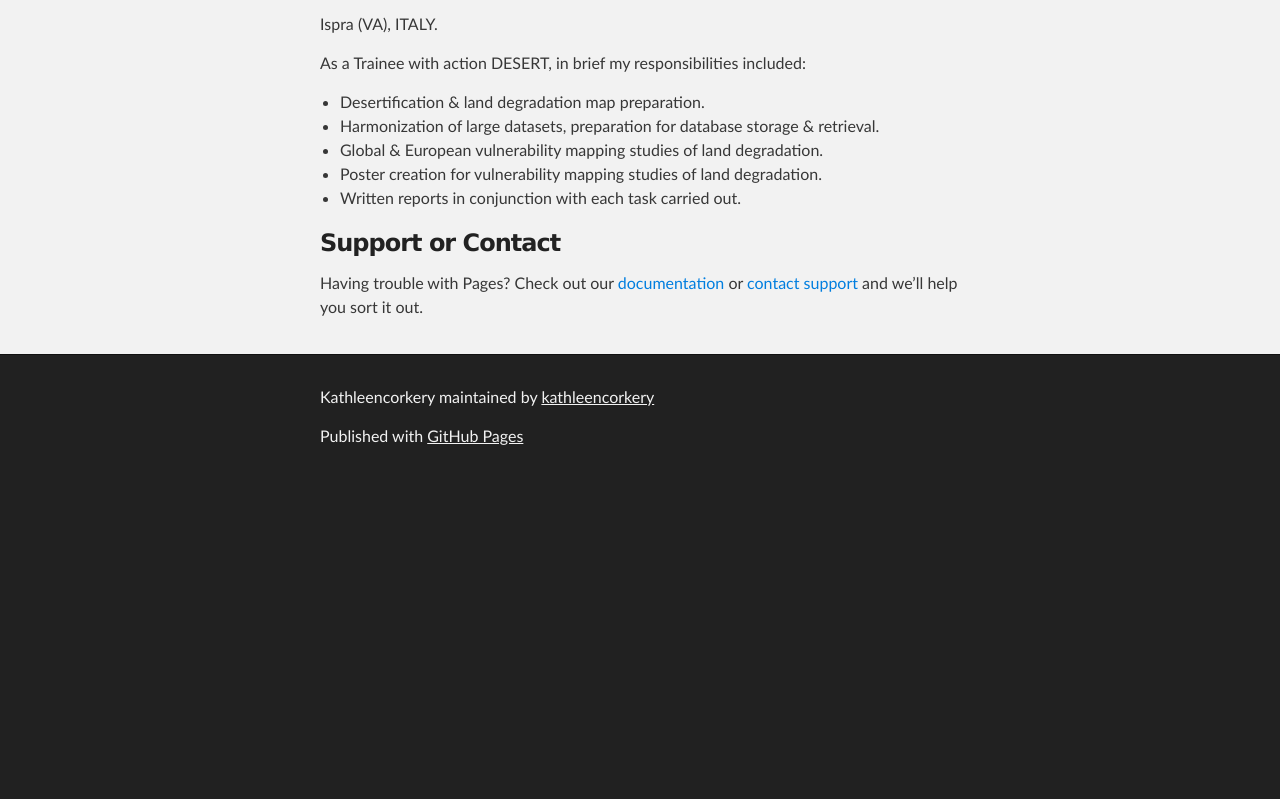
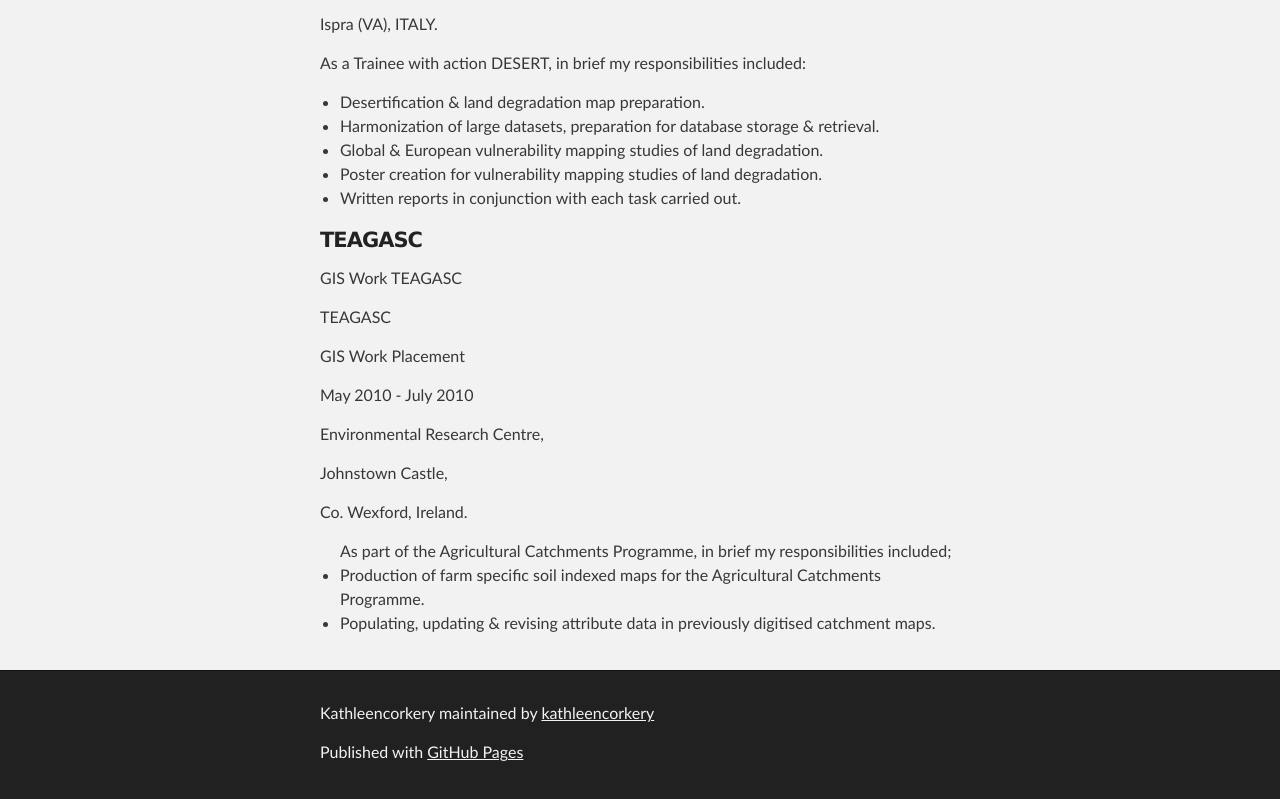
Before and after one commit to kathleencorkery/experience, a plain HTML site: page index.html in a window 1280 px wide. Shown: the part 994-1793 px from the top of the page. Before the commit the page ends 1477 px from the top, so only its background shows below. Drawn offline with Linux system fonts and the light colour scheme.

Commit message:
Update index.html

```diff
--- a/index.html
+++ b/index.html
@@ -72,14 +72,19 @@
           <li>Written reports in conjunction with each task carried out.</li>
 
 </ul>
+<h4>TEAGASC </h4>
+<p>GIS Work TEAGASC</p>
+<p>TEAGASC</p>
+<p>GIS Work Placement </p>                                                                                                        <p>May 2010 - July 2010</p>
+<p>Environmental Research Centre, </p>
+<p>Johnstown Castle, </p>
+<p>Co. Wexford, Ireland.</p>
 
+<p></p><ul>As part of the Agricultural Catchments Programme, in brief my responsibilities included;
+<li>Production of farm specific soil indexed maps for the Agricultural Catchments Programme. </li>
+<li>Populating, updating & revising attribute data in previously digitised catchment maps.</li></ul>
 
-<h3>
-<a id="support-or-contact" class="anchor" href="#support-or-contact" aria-hidden="true"><span aria-hidden="true" class="octicon octicon-link"></span></a>Support or Contact</h3>
-
-<p>Having trouble with Pages? Check out our <a href="https://help.github.com/pages">documentation</a> or <a href="https://github.com/contact">contact support</a> and we’ll help you sort it out.</p>
-      </section>
-    </div>
+ </div>
 
     <!-- FOOTER  -->
     <div id="footer_wrap" class="outer">
```
